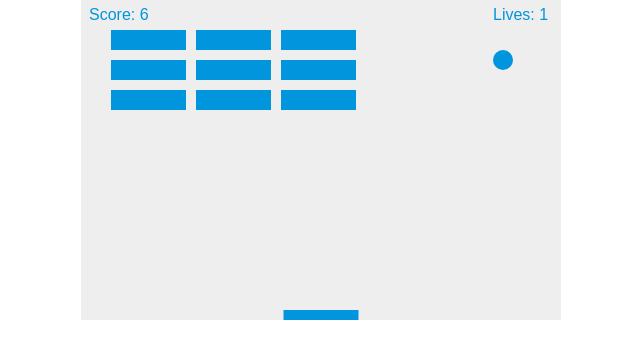
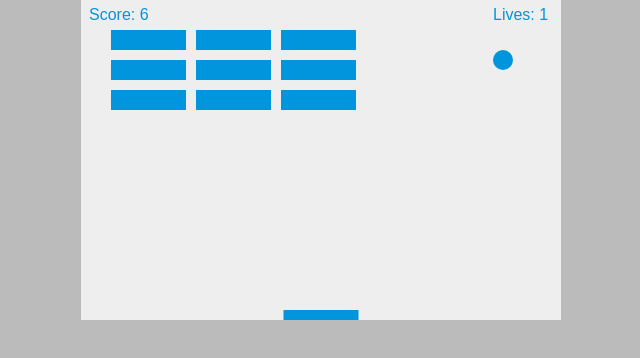
Before and after one commit to VovaMelnyk/Breakout-game, a plain HTML site: page index.html in a window 1280 px wide. Shown: the whole page, without its empty margins (319-959 px from the left). Drawn offline with Linux system fonts and the light colour scheme.

Commit message:
edit background

```diff
--- a/css/style.css
+++ b/css/style.css
@@ -1,6 +1,7 @@
 * {
   margin: 0;
   padding: 0;
+  background: #bbb;
 }
 
 canvas {
```
